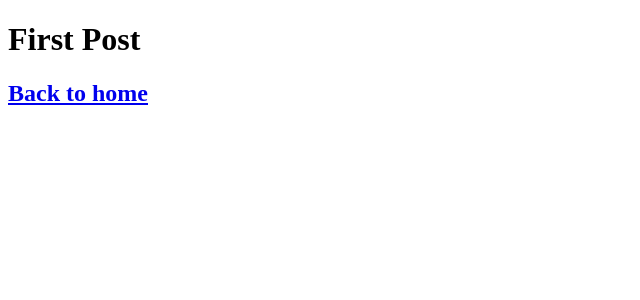
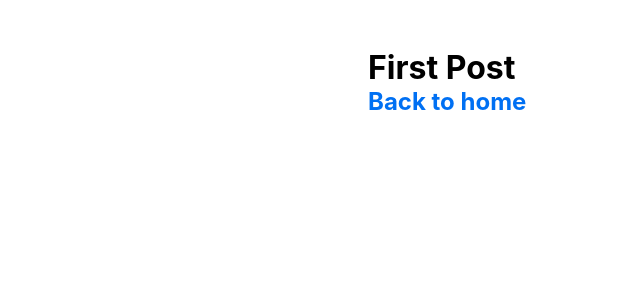
Before and after one commit to https-github-com-hasegawa2073/nextjs-blog, a Next.js app: page /posts/first-post in a window 1280 px wide. Shown: the top 300 px of the page, without its empty margins (0-640 px from the left). Built offline with nearby package versions, Linux system fonts and the light colour scheme.

Commit message:
add: _app.jsを作成

```diff
--- /dev/null
+++ b/components/layout.js
@@ -0,0 +1,5 @@
+import styles from "./layout.module.css";
+
+export default function Layout({ children }) {
+  return <div className={styles.container}>{children}</div>;
+}
--- /dev/null
+++ b/components/layout.module.css
@@ -0,0 +1,5 @@
+.container {
+  max-width: 36rem;
+  padding: 0 1rem;
+  margin: 3rem auto 6rem;
+}
--- /dev/null
+++ b/pages/_app.js
@@ -0,0 +1,5 @@
+import "../styles/globals.css";
+
+export default function App({ Component, pageProps }) {
+  return <Component {...pageProps} />;
+}
--- a/pages/posts/first-post.js
+++ b/pages/posts/first-post.js
@@ -1,10 +1,11 @@
 import Head from "next/head";
 import Link from "next/link";
 import Script from "next/script";
+import Layout from "../../components/layout";
 
 export default function FirstPost() {
   return (
-    <>
+    <Layout>
       <Head>
         <title>First Post</title>
       </Head>
@@ -17,6 +18,6 @@
       <h2>
         <Link href="/">Back to home</Link>
       </h2>
-    </>
+    </Layout>
   );
 }
--- a/styles/globals.css
+++ b/styles/globals.css
@@ -7,7 +7,7 @@
 }
 
 a {
-  color: inherit;
+  color: #0070f3;
   text-decoration: none;
 }
 
```
